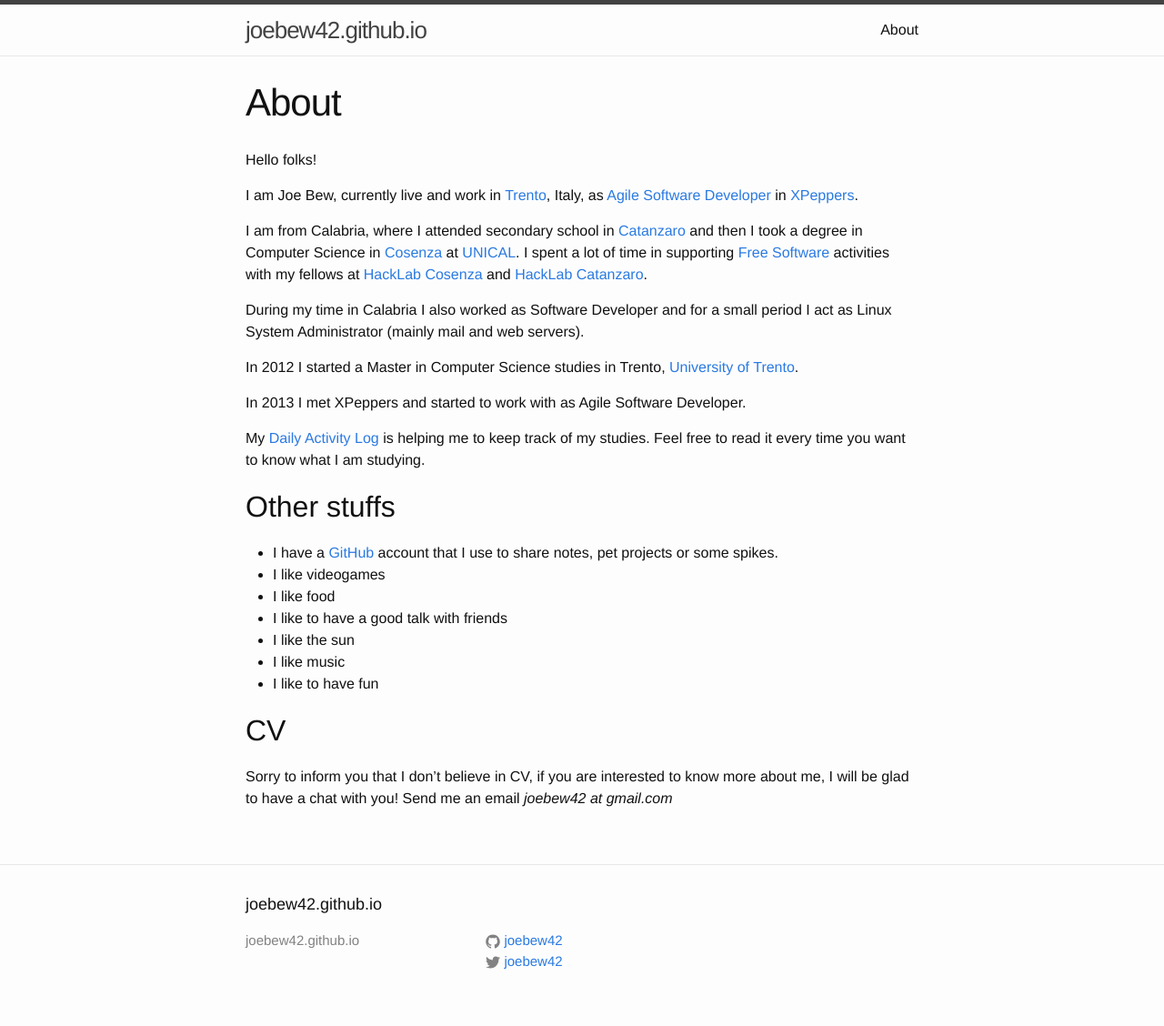
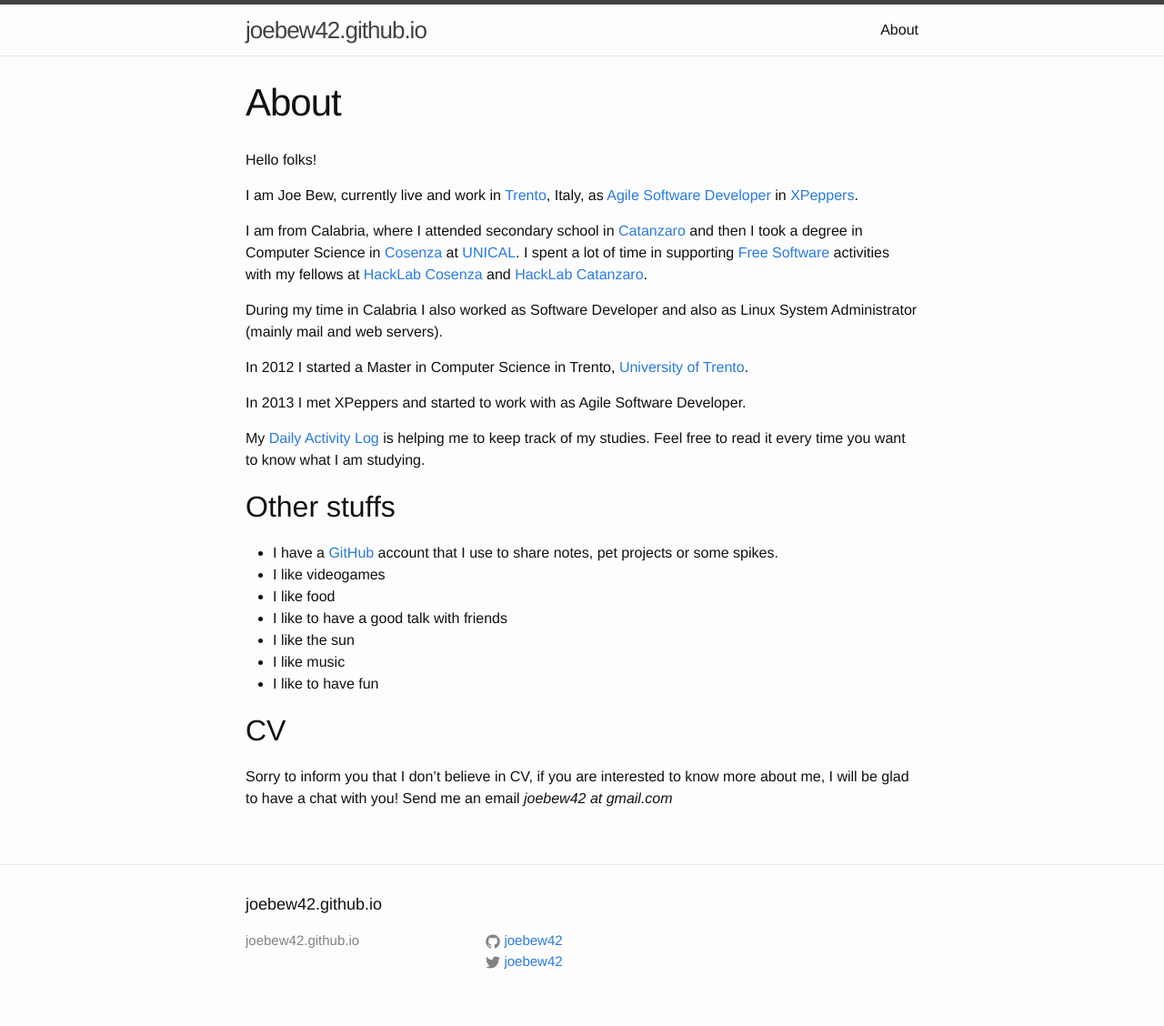
Before and after one commit to joebew42/joebew42.github.io, a Jekyll site: the page built from about.md, in a window 1280 px wide. Shown: the whole page at 91% size. Built offline with Jekyll 4.4.1, drawn with Linux system fonts in a browser that asks for light colours.

Commit message:
little fixes

```diff
--- a/about.md
+++ b/about.md
@@ -11,9 +11,9 @@
 I am from Calabria, where I attended secondary school in [Catanzaro](https://en.wikipedia.org/wiki/Catanzaro) and then I took a degree in Computer Science in [Cosenza](https://en.wikipedia.org/wiki/Cosenza) at [UNICAL](http://www.unical.it/).
 I spent a lot of time in supporting [Free Software](https://www.gnu.org/philosophy/free-sw.en.html) activities with my fellows at [HackLab Cosenza](http://hlcs.it/) and [HackLab Catanzaro](http://hacklab.cz/).
 
-During my time in Calabria I also worked as Software Developer and for a small period I act as Linux System Administrator (mainly mail and web servers).
+During my time in Calabria I also worked as Software Developer and also as Linux System Administrator (mainly mail and web servers).
 
-In 2012 I started a Master in Computer Science studies in Trento, [University of Trento](http://www.unitn.it/en).
+In 2012 I started a Master in Computer Science in Trento, [University of Trento](http://www.unitn.it/en).
 
 In 2013 I met XPeppers and started to work with as Agile Software Developer.
 
```
